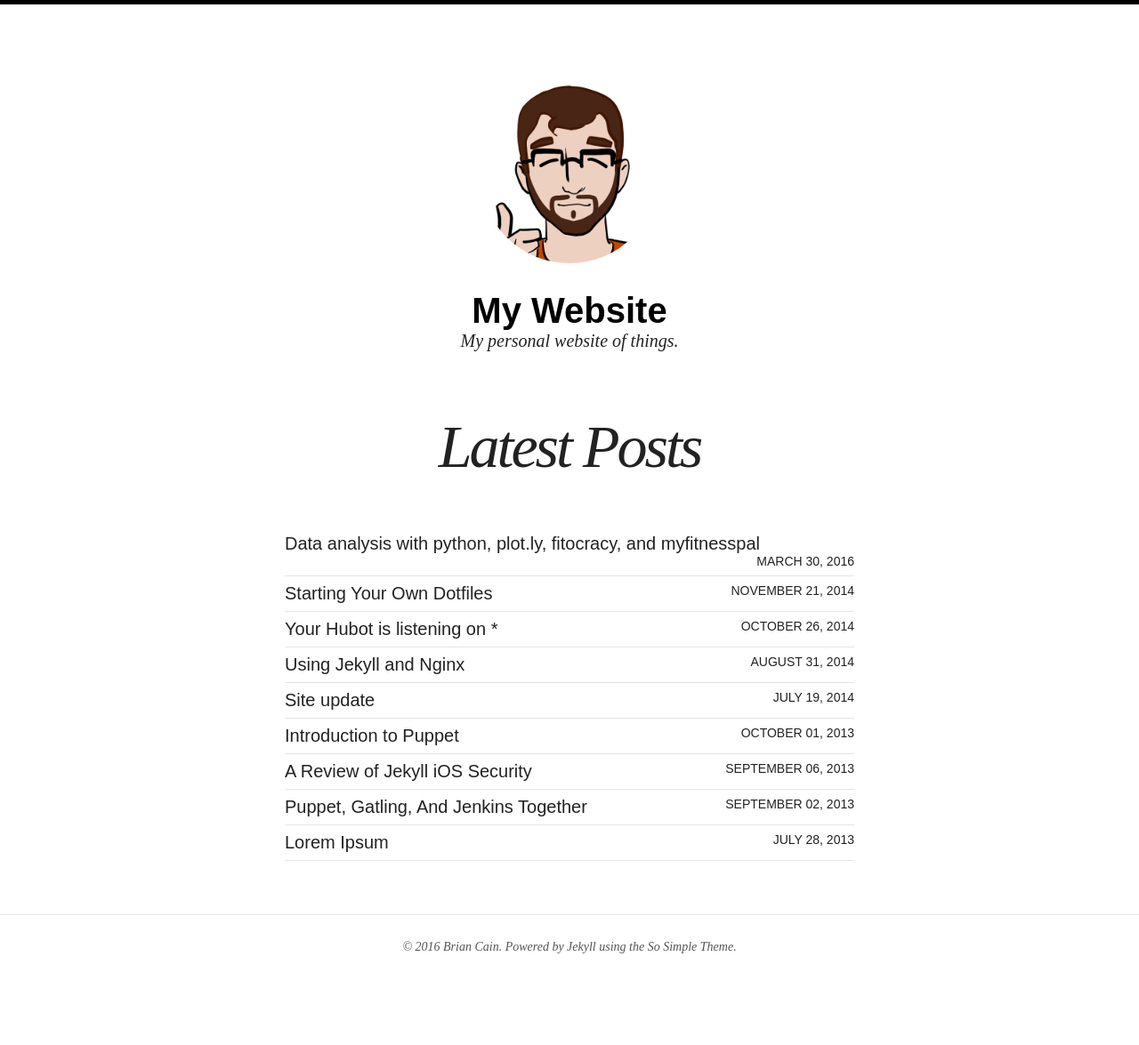
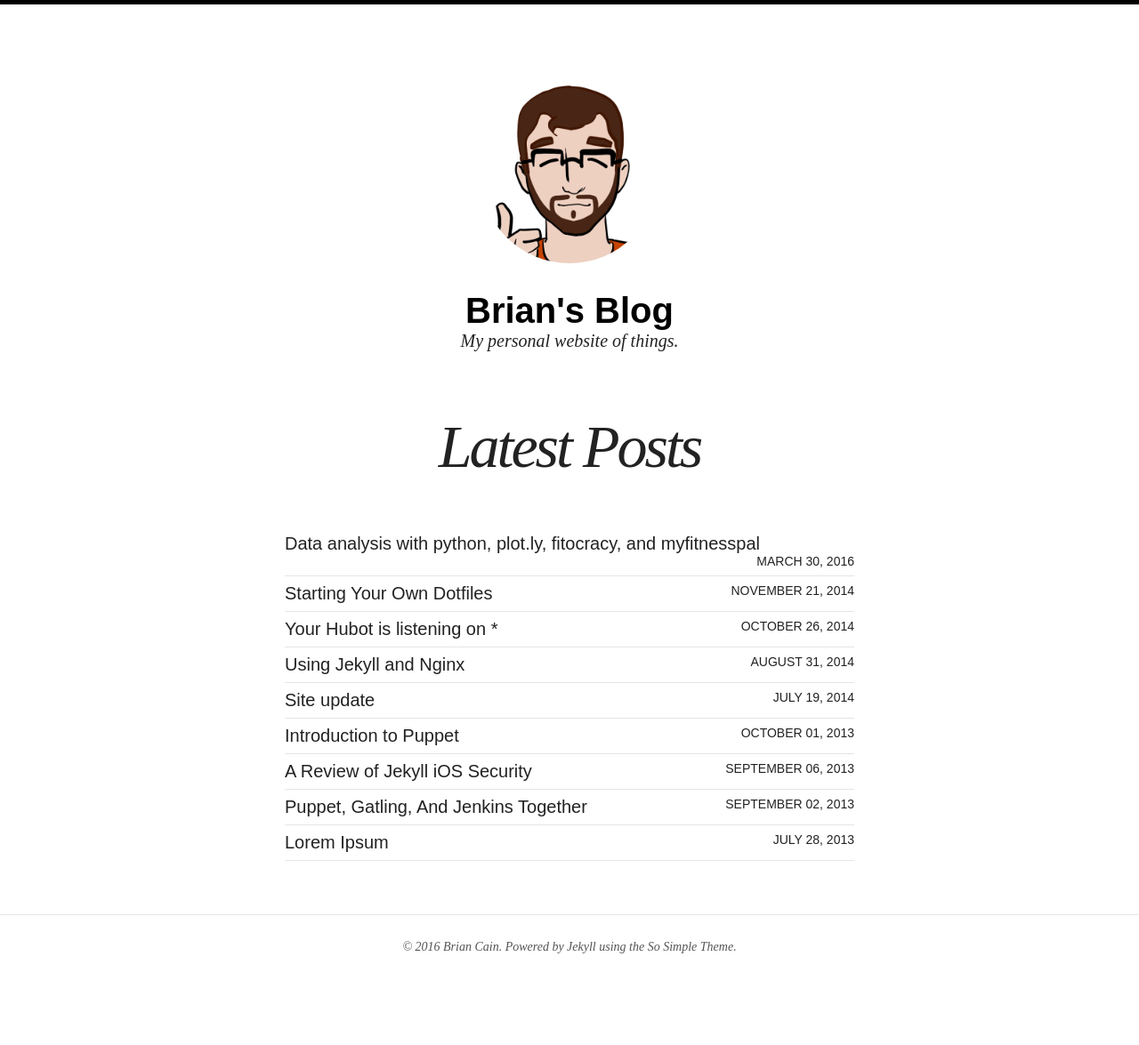
Before and after one commit to briancain/website, a Jekyll site: the page built from index.html, in a window 1280 px wide. Shown: the whole page at 89% size. Built offline with Jekyll 4.4.1, drawn with Linux system fonts in a browser that asks for light colours; nearby versions of some CDN libraries.

Commit message:
Update title

```diff
--- a/_config.yml
+++ b/_config.yml
@@ -1,4 +1,4 @@
-title:            My Website
+title:            Brian's Blog
 description:      My personal website of things.
 logo:             brian-new.png
 disqus_shortname: briancain
```
